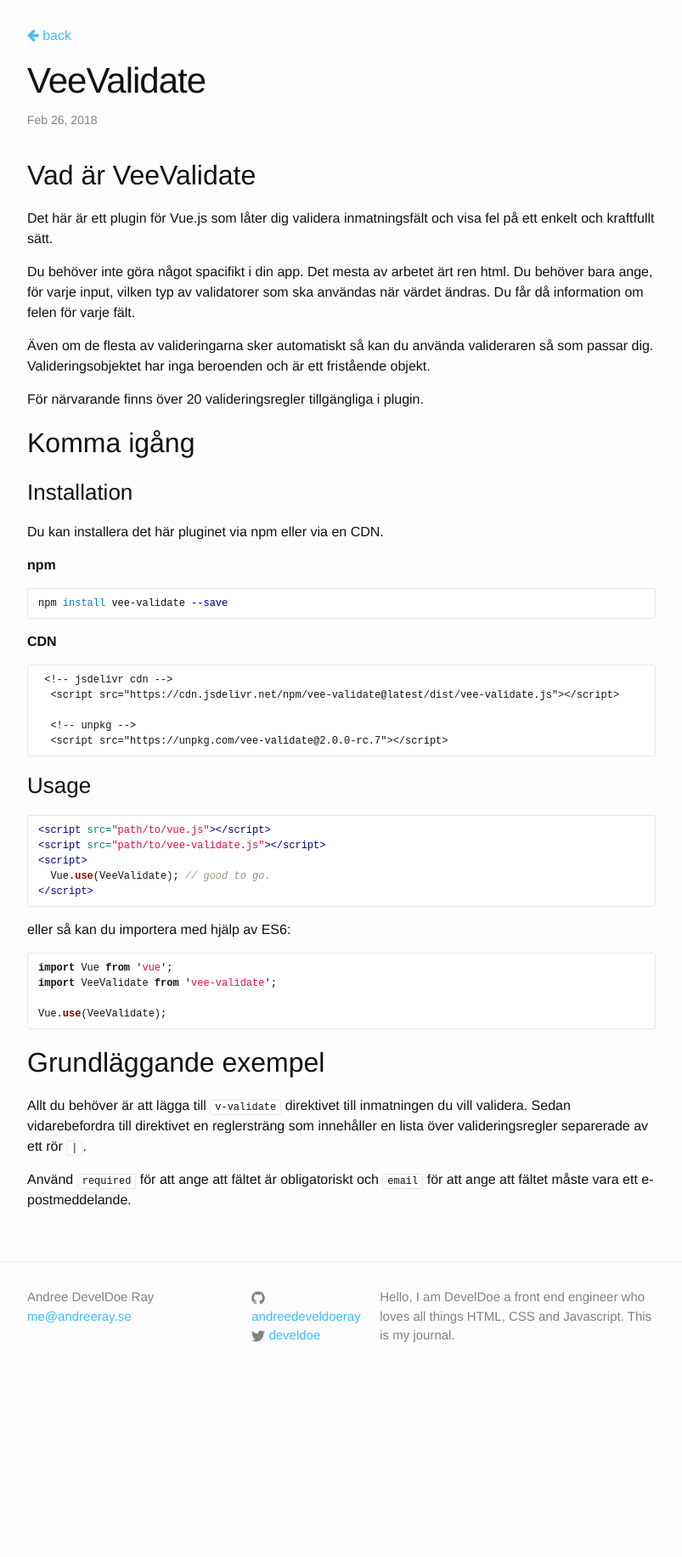
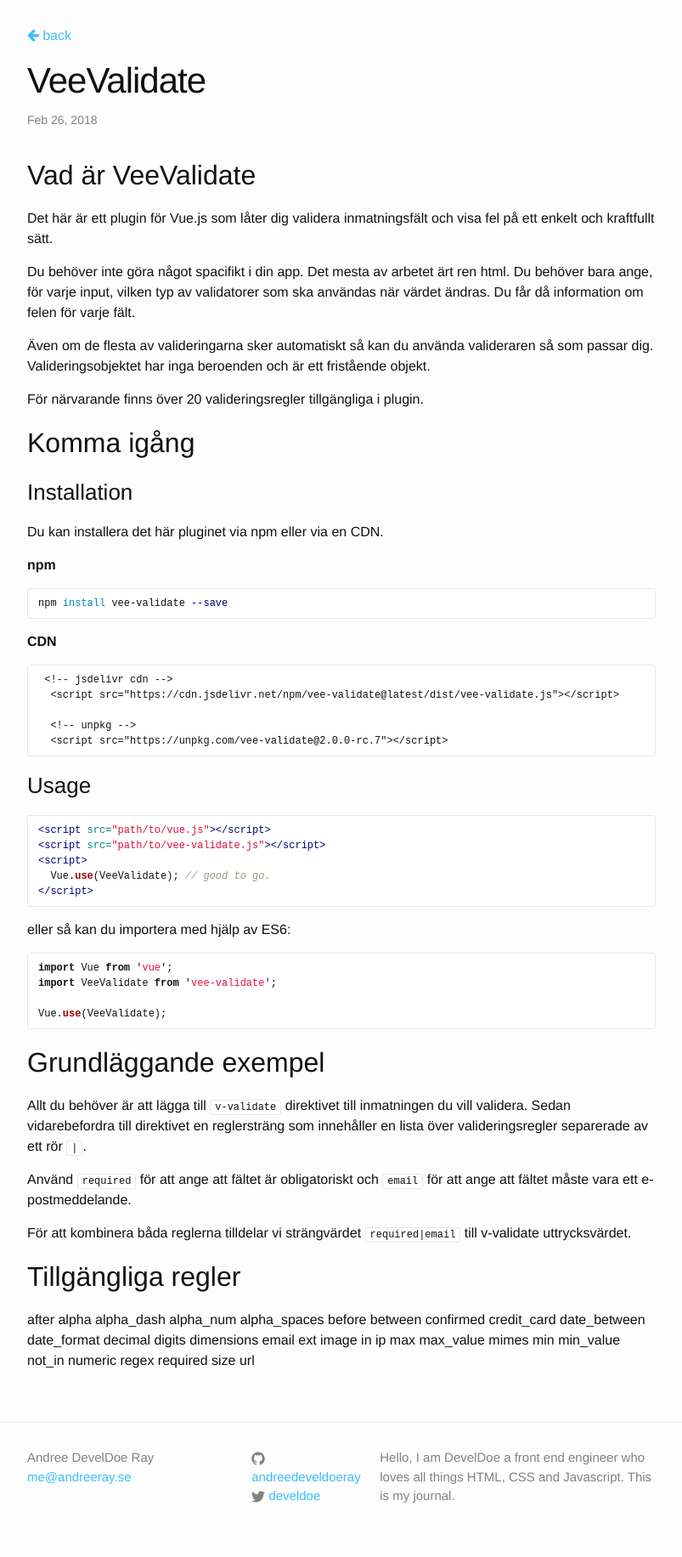
Before and after one commit to develdoe/develdoe.github.io, a Jekyll site: the page built from _posts/2018-02-26-veevalidate.md, in a window 1280 px wide. Shown: the whole page at 85% size, without its empty margins (238-1041 px from the left). Built offline with Jekyll 4.4.1, drawn with Linux system fonts in a browser that asks for light colours; before the commit the page ends 1643 px from its top, so only the background shows below that.

Commit message:
Create 2018-02-26-veevalidate.md

```diff
--- a/_posts/2018-02-26-veevalidate.md
+++ b/_posts/2018-02-26-veevalidate.md
@@ -60,3 +60,38 @@
 Allt du behöver är att lägga till `v-validate` direktivet till inmatningen du vill validera. Sedan vidarebefordra till direktivet en reglersträng som innehåller en lista över valideringsregler separerade av ett rör `|`.
 
 Använd `required` för att ange att fältet är obligatoriskt och `email` för att ange att fältet måste vara ett e-postmeddelande.
+
+För att kombinera båda reglerna tilldelar vi strängvärdet `required|email` till v-validate uttrycksvärdet.
+
+## Tillgängliga regler
+
+after
+alpha
+alpha_dash
+alpha_num
+alpha_spaces
+before
+between
+confirmed
+credit_card
+date_between
+date_format
+decimal
+digits
+dimensions
+email
+ext
+image
+in
+ip
+max
+max_value
+mimes
+min
+min_value
+not_in
+numeric
+regex
+required
+size
+url
```
